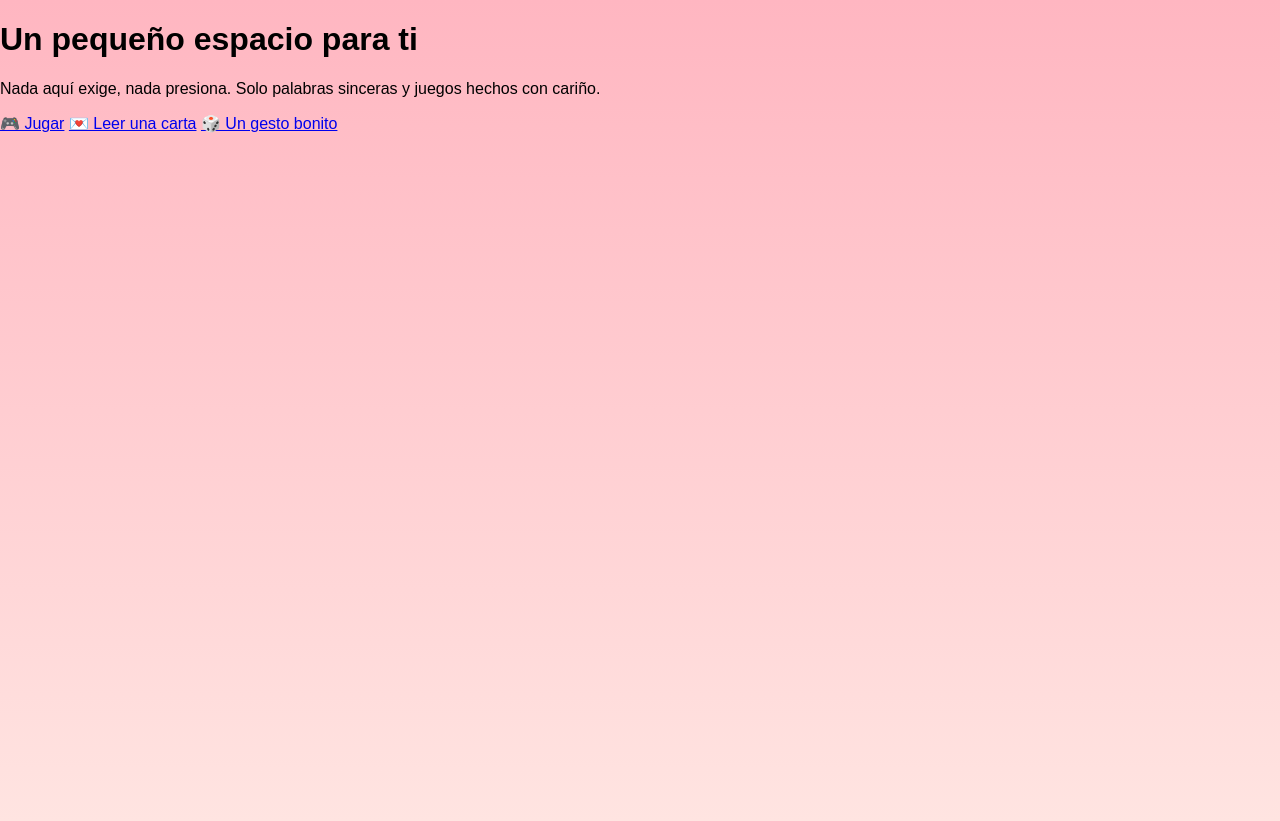
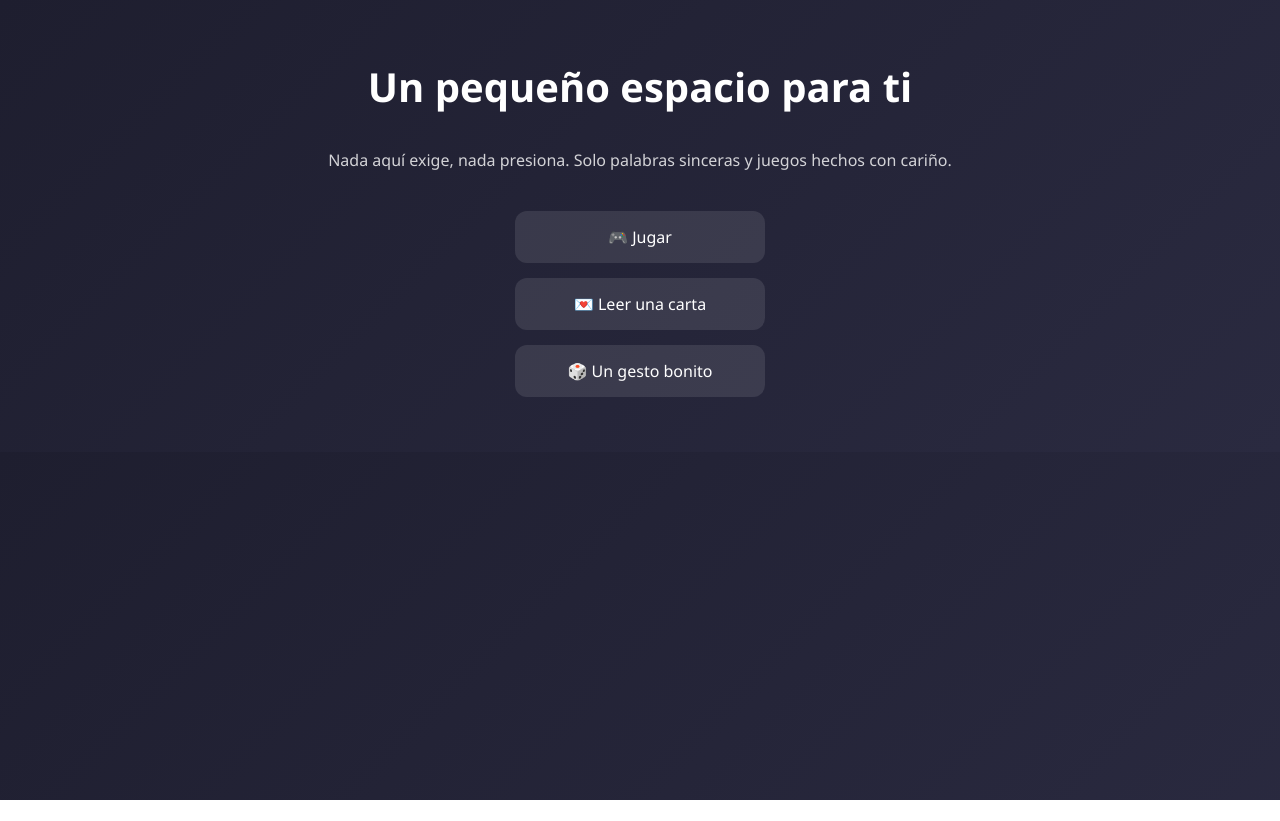
Before and after one commit to anthonypenapalomino8-prog/mi-novia, a plain HTML site: page index.html in a window 1280 px wide. After the commit the page ends 800 px from the top, so only its background shows below. Drawn offline with Linux system fonts and the light colour scheme.

Commit message:
Update style.css

```diff
--- a/style.css
+++ b/style.css
@@ -1,29 +1,49 @@
 body {
+  font-family: 'Segoe UI', sans-serif;
+  background: linear-gradient(135deg, #1e1e2f, #2a2a40);
+  color: #fff;
+  text-align: center;
   margin: 0;
-  font-family: 'Arial', sans-serif;
-  background: linear-gradient(#ffb6c1, #ffe4e1);
-  height: 100vh;
+  padding: 40px;
 }
 
-.center {
-  display: flex;
-  flex-direction: column;
-  align-items: center;
-  justify-content: center;
-  text-align: center;
+h1 {
+  font-size: 2.5em;
+  animation: float 3s ease-in-out infinite;
 }
 
-button {
-  padding: 15px 30px;
-  font-size: 18px;
-  border: none;
-  border-radius: 25px;
-  background: #ff69b4;
-  color: white;
-  cursor: pointer;
-  margin-top: 20px;
+.subtitle {
+  opacity: 0.8;
+  margin-bottom: 40px;
 }
 
-button:hover {
-  background: #ff1493;
+.menu a {
+  display: block;
+  margin: 15px auto;
+  width: 220px;
+  padding: 15px;
+  background: rgba(255,255,255,0.1);
+  border-radius: 12px;
+  text-decoration: none;
+  color: #fff;
+  transition: transform 0.3s, background 0.3s;
 }
+
+.menu a:hover {
+  background: rgba(255,255,255,0.25);
+  transform: scale(1.05);
+}
+
+.fade-in {
+  animation: fade 1.5s ease;
+}
+
+@keyframes fade {
+  from { opacity: 0; }
+  to { opacity: 1; }
+}
+
+@keyframes float {
+  0%,100% { transform: translateY(0); }
+  50% { transform: translateY(-10px); }
+}
```
